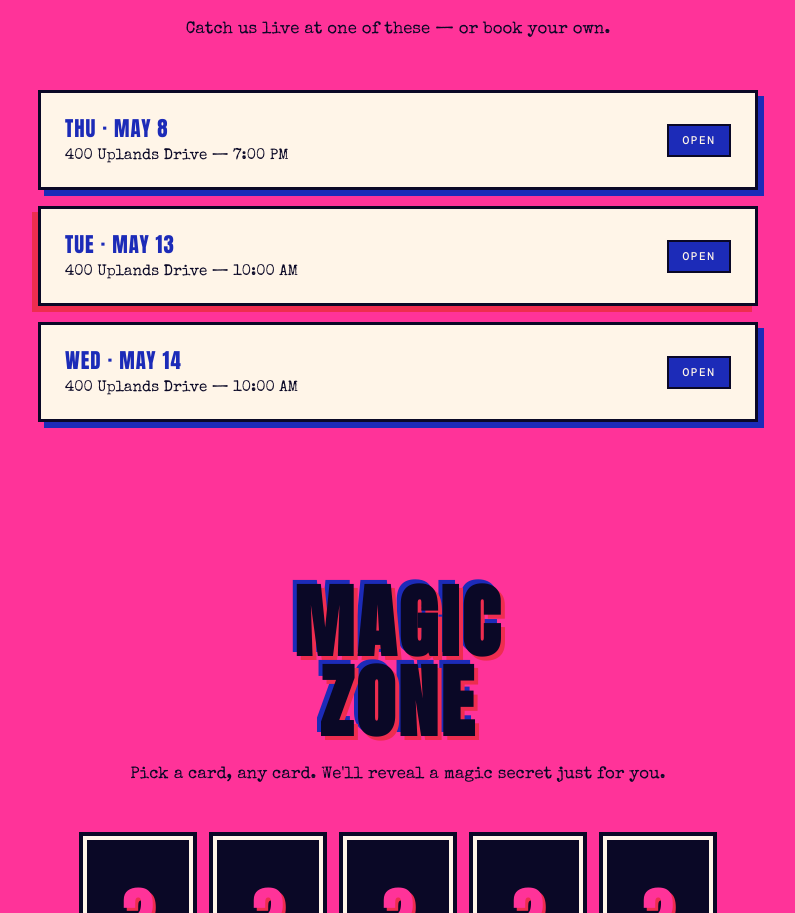
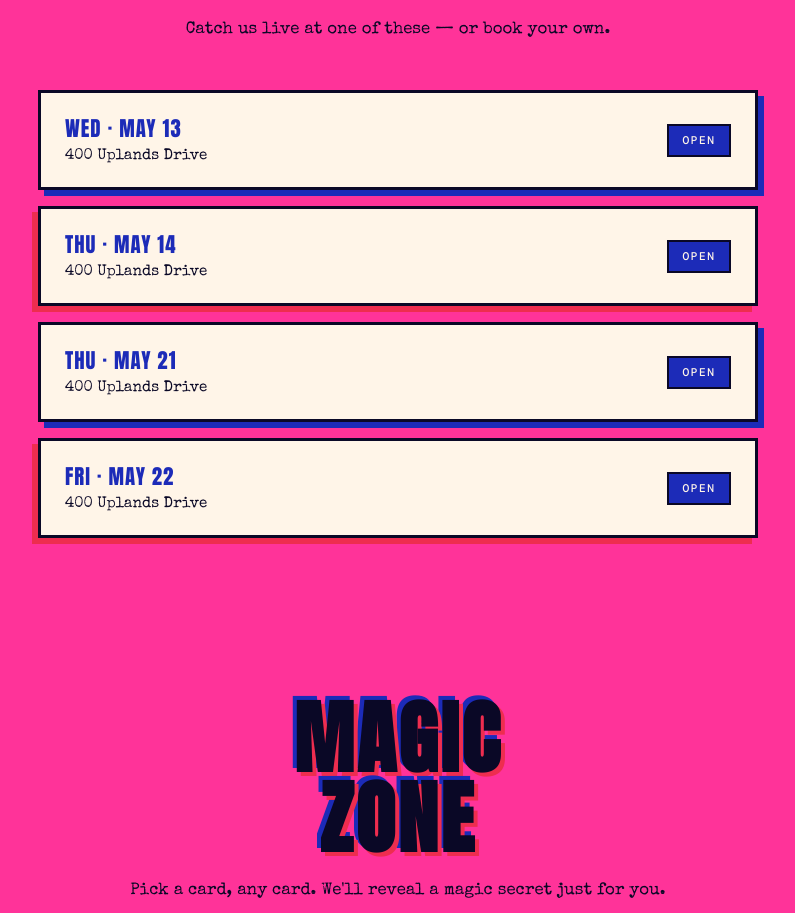
Before and after one commit to kani4jk-bot/sleight-of-mind, a plain HTML site: page index.html in a window 1280 px wide. Shown: the part 3053-3966 px from the top of the page, without its empty margins (242-1037 px from the left). Drawn offline with nearby package versions, Linux system fonts and the light colour scheme.

Commit message:
Update index.html for dates and times of shows

```diff
--- a/index.html
+++ b/index.html
@@ -480,22 +480,29 @@ footer a:hover { color: var(--cream); border-bottom-color: var(--cream); }
   <div class="shows">
     <div class="show">
       <div>
-        <div class="show-date">THU · MAY 8</div>
-        <div class="show-loc">400 Uplands Drive — 7:00 PM</div>
+        <div class="show-date">WED · MAY 13</div>
+        <div class="show-loc">400 Uplands Drive</div>
       </div>
       <span class="show-tag">Open</span>
     </div>
     <div class="show">
       <div>
-        <div class="show-date">TUE · MAY 13</div>
-        <div class="show-loc">400 Uplands Drive — 10:00 AM</div>
+        <div class="show-date">THU · MAY 14</div>
+        <div class="show-loc">400 Uplands Drive</div>
       </div>
       <span class="show-tag">Open</span>
     </div>
     <div class="show">
       <div>
-        <div class="show-date">WED · MAY 14</div>
-        <div class="show-loc">400 Uplands Drive — 10:00 AM</div>
+        <div class="show-date">THU · MAY 21</div>
+        <div class="show-loc">400 Uplands Drive</div>
+      </div>
+      <span class="show-tag">Open</span>
+    </div>
+    <div class="show">
+      <div>
+        <div class="show-date">FRI · MAY 22</div>
+        <div class="show-loc">400 Uplands Drive</div>
       </div>
       <span class="show-tag">Open</span>
     </div>
```
